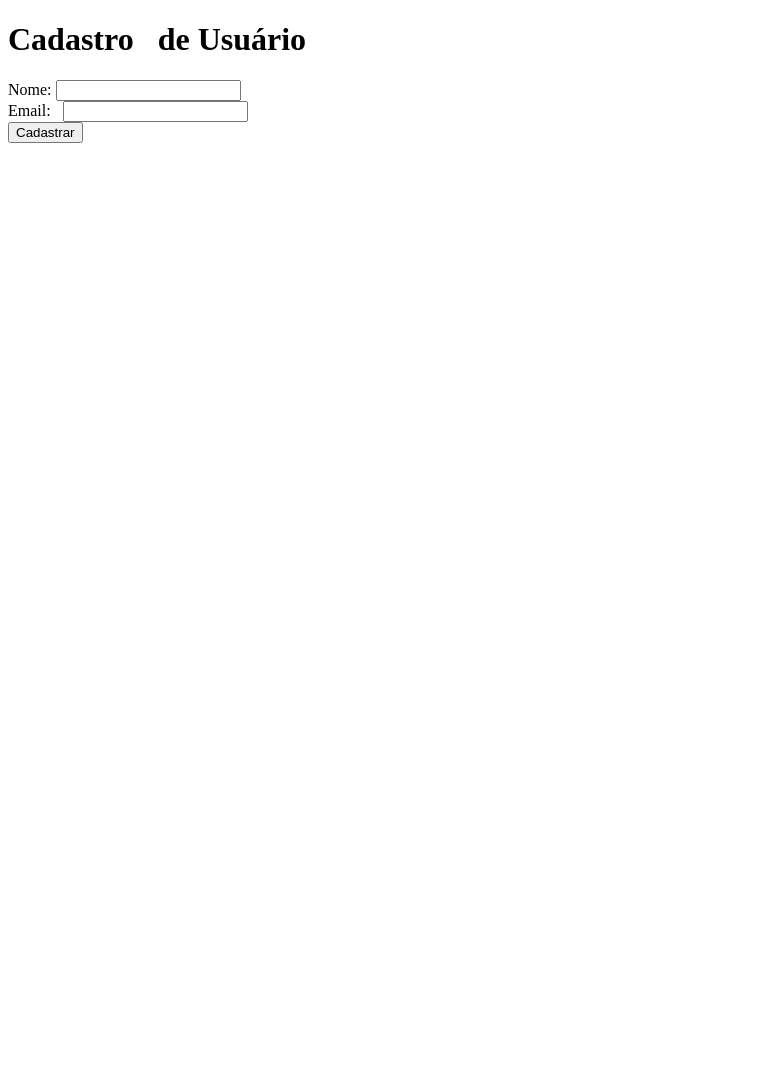
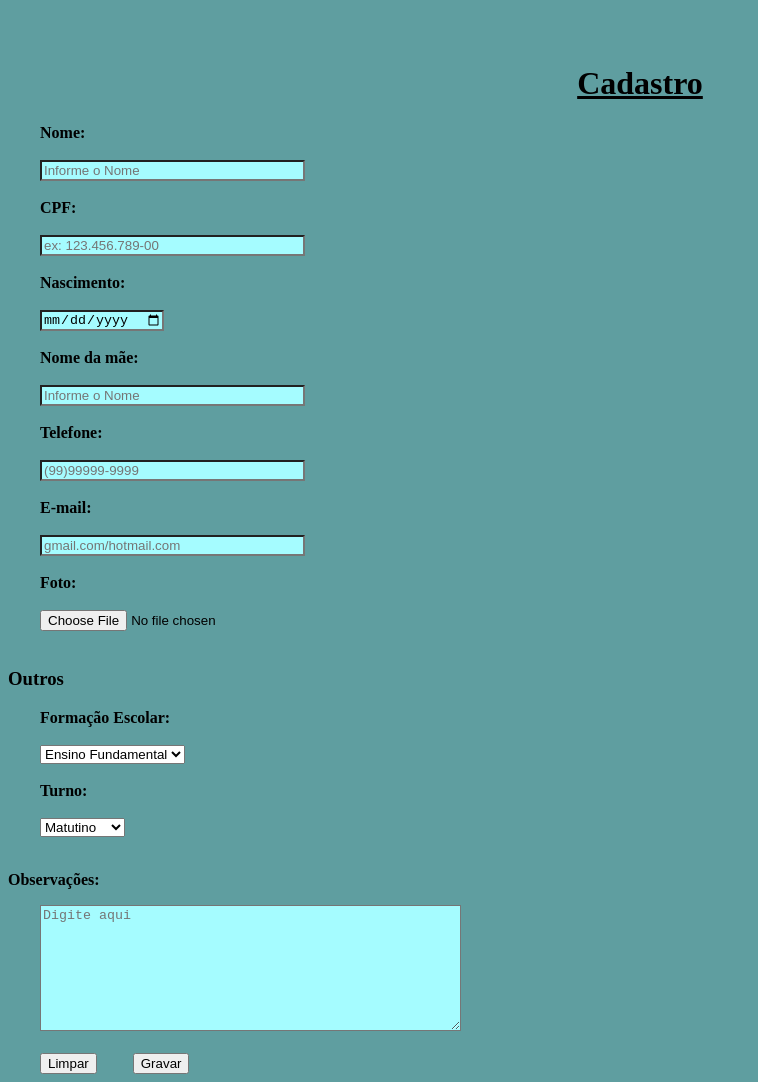
Before and after one commit to natrdguerra/Fomulario, a website: page index.html in a window 1280 px wide. Shown: the whole page, without its empty margins (0-758 px from the left). Before the commit the page ends 800 px from the top, so only its background shows below. Drawn offline with Linux system fonts and the light colour scheme.

Commit message:
Iniciando o projeto nodeJS

```diff
--- a/index.html
+++ b/index.html
@@ -4,18 +4,57 @@
     <meta charset="UTF-8">
     <meta name="viewport" content="width=device-width, initial-scale=1.0">
     <title>Document</title>
-</head>
+    <style>
+h1{
+    text-align: center;
+    text-decoration: underline;
+}
+body{
+    background-color: cadetblue;
+}
+.A{
+    background-color: rgb(165, 252, 255);
+}
+.b{
+    font-weight: bolder;
+}
+   </style>
 <body>
-    <h1>Cadastro
-        de Usuário</h1>
-           <form action="/cadastro" method="POST">
-               <label for="nome">Nome:</label>
-               <input type="text" id="nome" name="nome" required>
-               <br>
-               <label for="email">Email:</label>
-               <input type="email" id="email" name="email" required>
-               <br>
-               <button type="submit">Cadastrar</button>
-           </form>
+    <form name="cadastro" action="/submit" method="POST">
+        <h1>Cadastro</h1>
+        <label for="nome" class="b">Nome:</label><br><br>
+        <input size="30" maxlength="30" class="A" type="text" name="nome" placeholder="Informe o Nome"/><br><br>
+        <label for="cpf" class="b">CPF:</label><br><br>
+        <input size="30" class="A" maxlength="30" type="text" name="cpf" placeholder="ex: 123.456.789-00"/><br><br>
+        <label for="nascimento" class="b">Nascimento:</label><br><br>
+        <input size="30" maxlength="30" class="A" type="date" name="nascimento"/><br><br>
+        <label for="mae" class="b">Nome da mãe:</label><br><br>
+        <input size="30" maxlength="30" class="A" type="text" name="mae" placeholder="Informe o Nome"/><br><br>
+        <label for="telefone" class="b">Telefone:</label><br><br>
+        <input size="30" maxlength="30" class="A" type="text" name="telefone" placeholder="(99)99999-9999"/><br><br>
+        <label for="email" class="b">E-mail:</label><br><br>
+        <input size="30" maxlength="30" class="A" type="email" name="email" placeholder="gmail.com/hotmail.com"/><br><br>
+        <label for="foto" class="b">Foto:</label><br><br>
+        <input size="30" maxlength="30" type="file" name="foto"/><br>
+        <h3>Outros</h3>
+        <label class="b" for="escola">Formação Escolar:</label><br><br>
+        <select name="escola">
+            <option value="1">Ensino Fundamental</option>
+            <option value="2">Ensino Médio</option>
+            <option value="3">Ensino Superior</option>
+            <option value="4">Pós-graduação</option>
+        </select><br><br>
+        <label class="b" for="turno">Turno:</label><br><br>
+        <select name="turno">
+            <option value="1">Matutino</option>
+            <option value="2">Integral</option>
+            <option value="3">Noturno</option>
+            <option value="4">Vespertino</option>
+        </select><br>
+        <p class="b">Observações:</p>
+        <textarea rows="8" class="A" cols="50" name="observacoes" placeholder="Digite aqui"></textarea><br><br>
+        <button type="reset">Limpar</button>
+        <button type="submit">Gravar</button>
+    </form>
 </body>
 </html>
```
Also changed, not shown: index.js (+33 -12 lines).
